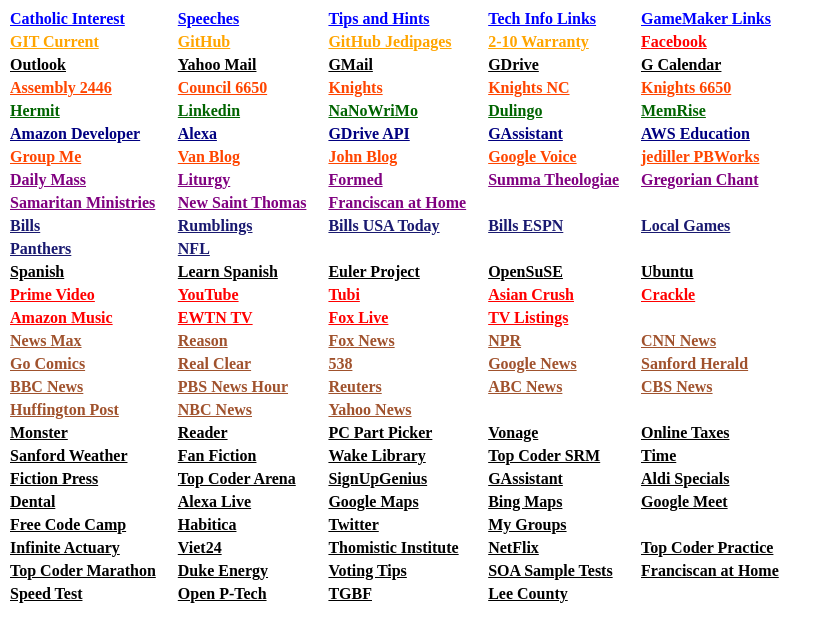
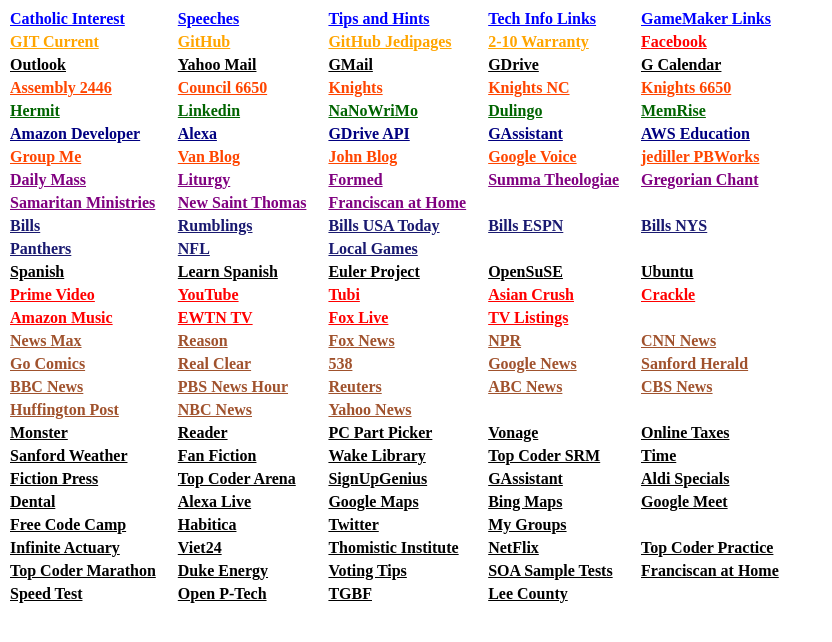
Before and after one commit to jediller/jediller.github.io, a plain HTML site: page jedillerHome.html in a window 1280 px wide. Shown: the whole page, without its empty margins (0-832 px from the left). Drawn offline with Linux system fonts and the light colour scheme.

Commit message:
More Bills

```diff
--- a/jedillerHome.html
+++ b/jedillerHome.html
@@ -88,9 +88,11 @@ th, td {
         myLink('Rumblings',"https://www.buffalorumblings.com/")
         myLink('Bills USA Today',"https://billswire.usatoday.com/")
         myLink('Bills ESPN',"https://www.espn.com/nfl/team/_/name/buf/buffalo-bills")
-        myLink("Local Games","https://506sports.com/")
+        myLink("Bills NYS","https://www.newyorkupstate.com/buffalo-bills/")
+
         myLink("Panthers","http://panthers.com/",newRow=true)
         myLink("NFL","http://nfl.com/")
+        myLink("Local Games","https://506sports.com/")
 
         window.coloring = "Black"
         myLink('Spanish','https://www.spanishpod101.com/dashboard',newRow=true)
```
